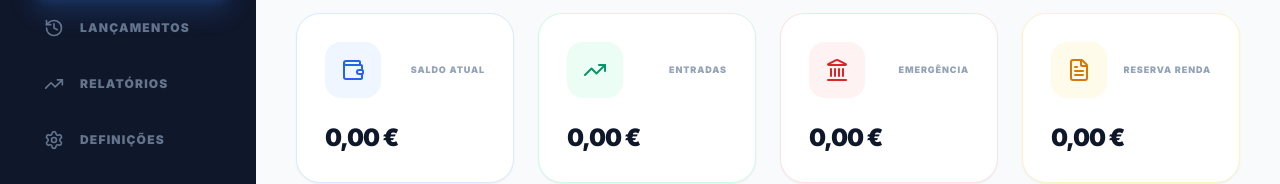
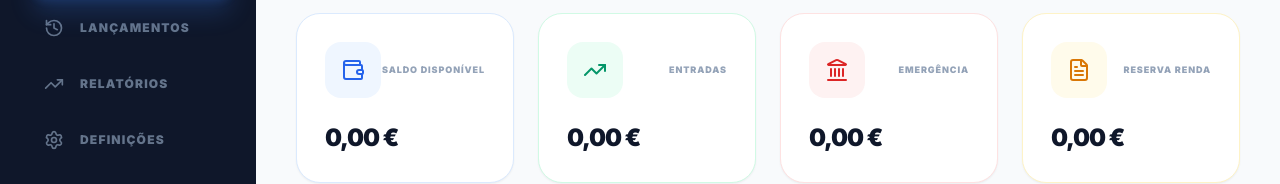
Before and after one commit to viniciussilva1-rgb/-MESA-Gest-o, a React (Vite) app: page / in a window 1280 px wide. Shown: the part 184-368 px from the top of the page. Built offline with nearby package versions, Linux system fonts and the light colour scheme.

Commit message:
fix: Saldo Disponível mostra apenas valor para movimentação (exclui Renda e Emergência)

```diff
--- a/App.tsx
+++ b/App.tsx
@@ -171,7 +171,7 @@ const App: React.FC = () => {
       </div>
 
       <section className="grid grid-cols-1 md:grid-cols-2 lg:grid-cols-4 gap-6">
-        <SummaryCard icon={<Wallet size={24} />} title="Saldo Atual" value={formatCurrency(stats.netBalance)} color="blue" />
+        <SummaryCard icon={<Wallet size={24} />} title="Saldo Disponível" value={formatCurrency(stats.fundBalances.UTILIDADES + stats.fundBalances.GERAL)} color="blue" />
         <SummaryCard icon={<TrendingUp size={24} />} title="Entradas" value={formatCurrency(stats.totalIncome)} color="emerald" />
         <SummaryCard icon={<Landmark size={24} />} title="Emergência" value={formatCurrency(stats.fundBalances.EMERGENCIA)} color="red" />
         <SummaryCard icon={<FileText size={24} />} title="Reserva Renda" value={formatCurrency(stats.fundBalances.ALUGUER)} color="amber" />
```
